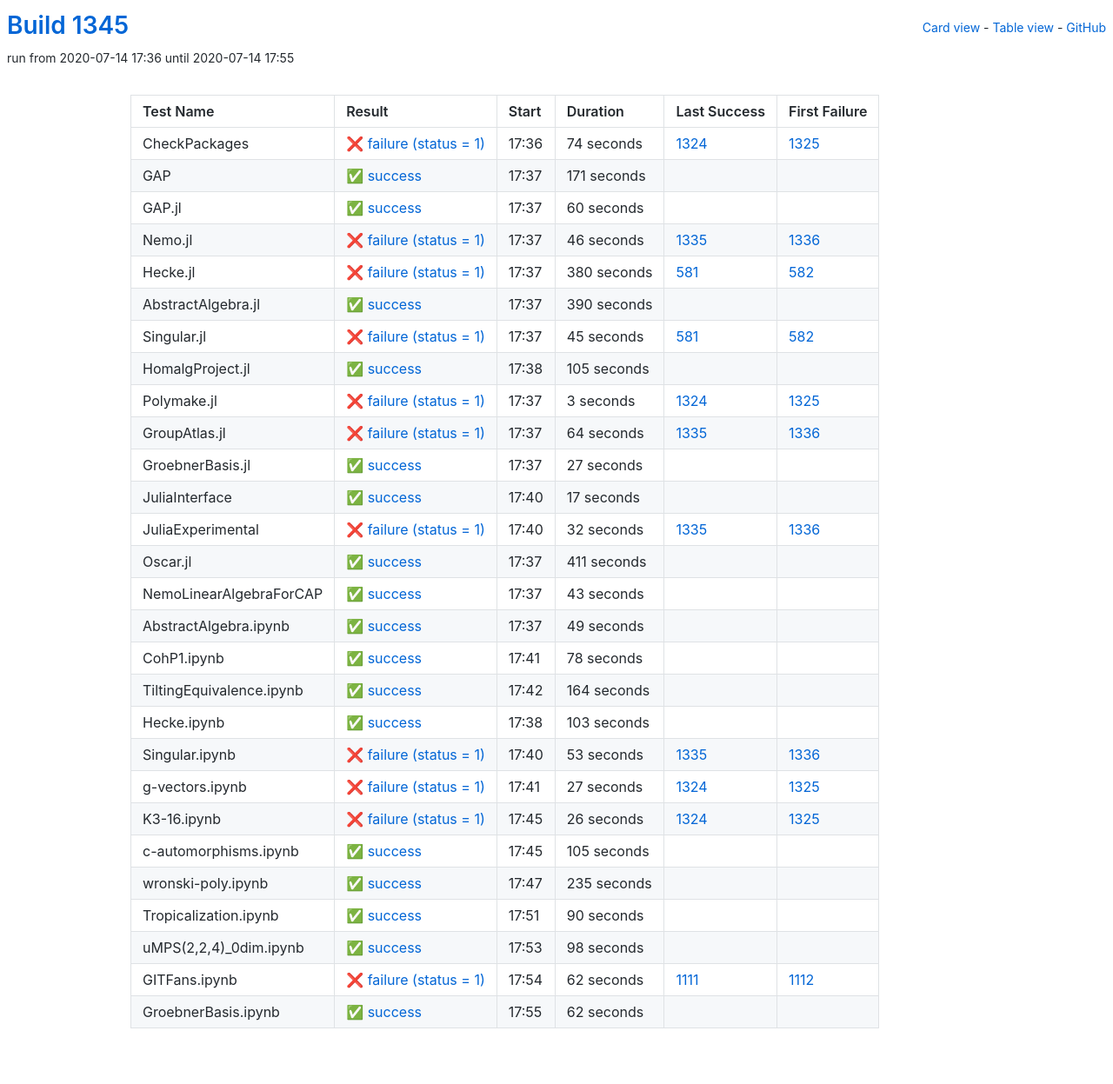
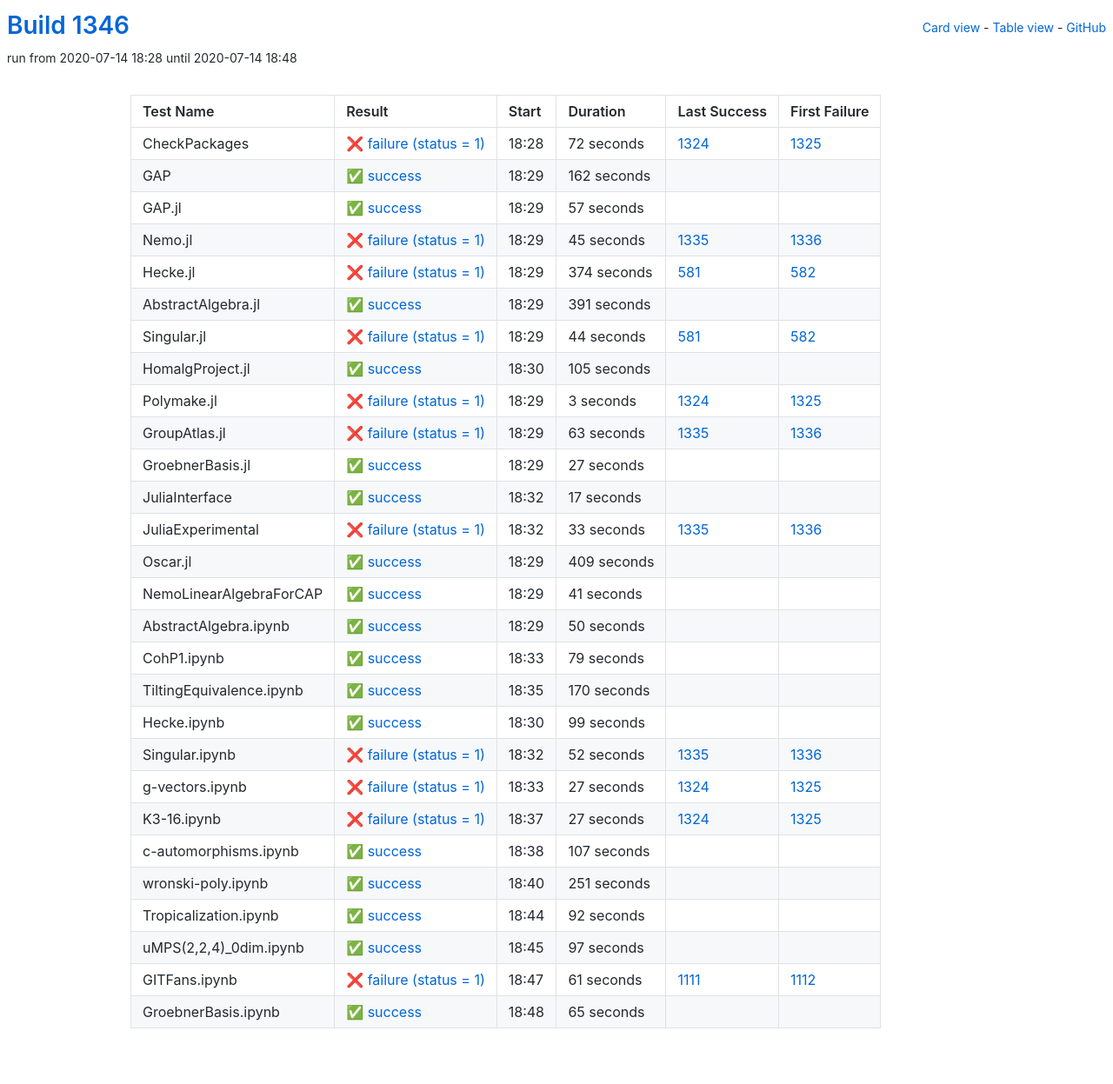
Before and after one commit to oscar-system/oscar-ci-status-1.4, a Jekyll site: the page built from table.html, in a window 1280 px wide. Shown: the whole page at 87% size. Built offline with Jekyll 4.4.1, drawn with Linux system fonts in a browser that asks for light colours.

Commit message:
Build #1346

```diff
--- a/_data/ci.yml
+++ b/_data/ci.yml
@@ -1,6 +1,6 @@
 ---
-build: 1345
-build_url: https://oscarci.mathematik.uni-kl.de/job/oscar-julia-1.4/1345/
+build: 1346
+build_url: https://oscarci.mathematik.uni-kl.de/job/oscar-julia-1.4/1346/
 job: oscar-julia-1.4
 organization: oscar-system
 repo: oscar-ci-status-1.4
@@ -8,92 +8,92 @@ repourl: https://github.com/oscar-system/oscar-ci-status-1.4
 tests:
 - name: CheckPackages
   id: checkpackages
-  log: https://oscarci.mathematik.uni-kl.de/job/oscar-julia-1.4/1345/artifact/logs/build-1345/CheckPackages.log
-  start: 2020-07-14 17:36
+  log: https://oscarci.mathematik.uni-kl.de/job/oscar-julia-1.4/1346/artifact/logs/build-1346/CheckPackages.log
+  start: 2020-07-14 18:28
   success: false
   exitcode: 1
   status: failure
-  duration: 74
+  duration: 72
   last_success: 1324
   last_success_url: https://oscarci.mathematik.uni-kl.de/job/oscar-julia-1.4/1324/
   first_failure: 1325
   first_failure_url: https://oscarci.mathematik.uni-kl.de/job/oscar-julia-1.4/1325/
 - name: GAP
   id: gap
-  log: https://oscarci.mathematik.uni-kl.de/job/oscar-julia-1.4/1345/artifact/logs/build-1345/GAP.log
-  start: 2020-07-14 17:37
+  log: https://oscarci.mathematik.uni-kl.de/job/oscar-julia-1.4/1346/artifact/logs/build-1346/GAP.log
+  start: 2020-07-14 18:29
   success: true
   exitcode: 0
   status: success
-  duration: 171
+  duration: 162
   last_success: false
   last_success_url:
   first_failure: false
   first_failure_url:
 - name: GAP.jl
   id: gap-jl
-  log: https://oscarci.mathematik.uni-kl.de/job/oscar-julia-1.4/1345/artifact/logs/build-1345/GAP.jl.log
-  start: 2020-07-14 17:37
+  log: https://oscarci.mathematik.uni-kl.de/job/oscar-julia-1.4/1346/artifact/logs/build-1346/GAP.jl.log
+  start: 2020-07-14 18:29
   success: true
   exitcode: 0
   status: success
-  duration: 60
+  duration: 57
   last_success: false
   last_success_url:
   first_failure: false
   first_failure_url:
 - name: Nemo.jl
   id: nemo-jl
-  log: https://oscarci.mathematik.uni-kl.de/job/oscar-julia-1.4/1345/artifact/logs/build-1345/Nemo.jl.log
-  start: 2020-07-14 17:37
+  log: https://oscarci.mathematik.uni-kl.de/job/oscar-julia-1.4/1346/artifact/logs/build-1346/Nemo.jl.log
+  start: 2020-07-14 18:29
   success: false
   exitcode: 1
   status: failure
-  duration: 46
+  duration: 45
   last_success: 1335
   last_success_url: https://oscarci.mathematik.uni-kl.de/job/oscar-julia-1.4/1335/
   first_failure: 1336
   first_failure_url: https://oscarci.mathematik.uni-kl.de/job/oscar-julia-1.4/1336/
 - name: Hecke.jl
   id: hecke-jl
-  log: https://oscarci.mathematik.uni-kl.de/job/oscar-julia-1.4/1345/artifact/logs/build-1345/Hecke.jl.log
-  start: 2020-07-14 17:37
+  log: https://oscarci.mathematik.uni-kl.de/job/oscar-julia-1.4/1346/artifact/logs/build-1346/Hecke.jl.log
+  start: 2020-07-14 18:29
   success: false
   exitcode: 1
   status: failure
-  duration: 380
+  duration: 374
   last_success: 581
   last_success_url: https://oscarci.mathematik.uni-kl.de/job/oscar-julia-1.4/581/
   first_failure: 582
   first_failure_url: https://oscarci.mathematik.uni-kl.de/job/oscar-julia-1.4/582/
 - name: AbstractAlgebra.jl
   id: abstractalgebra-jl
-  log: https://oscarci.mathematik.uni-kl.de/job/oscar-julia-1.4/1345/artifact/logs/build-1345/AbstractAlgebra.jl.log
-  start: 2020-07-14 17:37
+  log: https://oscarci.mathematik.uni-kl.de/job/oscar-julia-1.4/1346/artifact/logs/build-1346/AbstractAlgebra.jl.log
+  start: 2020-07-14 18:29
   success: true
   exitcode: 0
   status: success
-  duration: 390
+  duration: 391
   last_success: false
   last_success_url:
   first_failure: false
   first_failure_url:
 - name: Singular.jl
   id: singular-jl
-  log: https://oscarci.mathematik.uni-kl.de/job/oscar-julia-1.4/1345/artifact/logs/build-1345/Singular.jl.log
-  start: 2020-07-14 17:37
+  log: https://oscarci.mathematik.uni-kl.de/job/oscar-julia-1.4/1346/artifact/logs/build-1346/Singular.jl.log
+  start: 2020-07-14 18:29
   success: false
   exitcode: 1
   status: failure
-  duration: 45
+  duration: 44
   last_success: 581
   last_success_url: https://oscarci.mathematik.uni-kl.de/job/oscar-julia-1.4/581/
   first_failure: 582
   first_failure_url: https://oscarci.mathematik.uni-kl.de/job/oscar-julia-1.4/582/
 - name: HomalgProject.jl
   id: homalgproject-jl
-  log: https://oscarci.mathematik.uni-kl.de/job/oscar-julia-1.4/1345/artifact/logs/build-1345/HomalgProject.jl.log
-  start: 2020-07-14 17:38
+  log: https://oscarci.mathematik.uni-kl.de/job/oscar-julia-1.4/1346/artifact/logs/build-1346/HomalgProject.jl.log
+  start: 2020-07-14 18:30
   success: true
   exitcode: 0
   status: success
@@ -104,8 +104,8 @@ tests:
   first_failure_url:
 - name: Polymake.jl
   id: polymake-jl
-  log: https://oscarci.mathematik.uni-kl.de/job/oscar-julia-1.4/1345/artifact/logs/build-1345/Polymake.jl.log
-  start: 2020-07-14 17:37
+  log: https://oscarci.mathematik.uni-kl.de/job/oscar-julia-1.4/1346/artifact/logs/build-1346/Polymake.jl.log
+  start: 2020-07-14 18:29
   success: false
   exitcode: 1
   status: failure
@@ -116,20 +116,20 @@ tests:
   first_failure_url: https://oscarci.mathematik.uni-kl.de/job/oscar-julia-1.4/1325/
 - name: GroupAtlas.jl
   id: groupatlas-jl
-  log: https://oscarci.mathematik.uni-kl.de/job/oscar-julia-1.4/1345/artifact/logs/build-1345/GroupAtlas.jl.log
-  start: 2020-07-14 17:37
+  log: https://oscarci.mathematik.uni-kl.de/job/oscar-julia-1.4/1346/artifact/logs/build-1346/GroupAtlas.jl.log
+  start: 2020-07-14 18:29
   success: false
   exitcode: 1
   status: failure
-  duration: 64
+  duration: 63
   last_success: 1335
   last_success_url: https://oscarci.mathematik.uni-kl.de/job/oscar-julia-1.4/1335/
   first_failure: 1336
   first_failure_url: https://oscarci.mathematik.uni-kl.de/job/oscar-julia-1.4/1336/
 - name: GroebnerBasis.jl
   id: groebnerbasis-jl
-  log: https://oscarci.mathematik.uni-kl.de/job/oscar-julia-1.4/1345/artifact/logs/build-1345/GroebnerBasis.jl.log
-  start: 2020-07-14 17:37
+  log: https://oscarci.mathematik.uni-kl.de/job/oscar-julia-1.4/1346/artifact/logs/build-1346/GroebnerBasis.jl.log
+  start: 2020-07-14 18:29
   success: true
   exitcode: 0
   status: success
@@ -140,8 +140,8 @@ tests:
   first_failure_url:
 - name: JuliaInterface
   id: juliainterface
-  log: https://oscarci.mathematik.uni-kl.de/job/oscar-julia-1.4/1345/artifact/logs/build-1345/JuliaInterface.log
-  start: 2020-07-14 17:40
+  log: https://oscarci.mathematik.uni-kl.de/job/oscar-julia-1.4/1346/artifact/logs/build-1346/JuliaInterface.log
+  start: 2020-07-14 18:32
   success: true
   exitcode: 0
   status: success
@@ -152,104 +152,104 @@ tests:
   first_failure_url:
 - name: JuliaExperimental
   id: juliaexperimental
-  log: https://oscarci.mathematik.uni-kl.de/job/oscar-julia-1.4/1345/artifact/logs/build-1345/JuliaExperimental.log
-  start: 2020-07-14 17:40
+  log: https://oscarci.mathematik.uni-kl.de/job/oscar-julia-1.4/1346/artifact/logs/build-1346/JuliaExperimental.log
+  start: 2020-07-14 18:32
   success: false
   exitcode: 1
   status: failure
-  duration: 32
+  duration: 33
   last_success: 1335
   last_success_url: https://oscarci.mathematik.uni-kl.de/job/oscar-julia-1.4/1335/
   first_failure: 1336
   first_failure_url: https://oscarci.mathematik.uni-kl.de/job/oscar-julia-1.4/1336/
 - name: Oscar.jl
   id: oscar-jl
-  log: https://oscarci.mathematik.uni-kl.de/job/oscar-julia-1.4/1345/artifact/logs/build-1345/Oscar.jl.log
-  start: 2020-07-14 17:37
+  log: https://oscarci.mathematik.uni-kl.de/job/oscar-julia-1.4/1346/artifact/logs/build-1346/Oscar.jl.log
+  start: 2020-07-14 18:29
   success: true
   exitcode: 0
   status: success
-  duration: 411
+  duration: 409
   last_success: false
   last_success_url:
   first_failure: false
   first_failure_url:
 - name: NemoLinearAlgebraForCAP
   id: nemolinearalgebraforcap
-  log: https://oscarci.mathematik.uni-kl.de/job/oscar-julia-1.4/1345/artifact/logs/build-1345/NemoLinearAlgebraForCAP.log
-  start: 2020-07-14 17:37
+  log: https://oscarci.mathematik.uni-kl.de/job/oscar-julia-1.4/1346/artifact/logs/build-1346/NemoLinearAlgebraForCAP.log
+  start: 2020-07-14 18:29
   success: true
   exitcode: 0
   status: success
-  duration: 43
+  duration: 41
   last_success: false
   last_success_url:
   first_failure: false
   first_failure_url:
 - name: AbstractAlgebra.ipynb
   id: abstractalgebra-ipynb
-  log: https://oscarci.mathematik.uni-kl.de/job/oscar-julia-1.4/1345/artifact/logs/build-1345/AbstractAlgebra.ipynb.log
-  start: 2020-07-14 17:37
+  log: https://oscarci.mathematik.uni-kl.de/job/oscar-julia-1.4/1346/artifact/logs/build-1346/AbstractAlgebra.ipynb.log
+  start: 2020-07-14 18:29
   success: true
   exitcode: 0
   status: success
-  duration: 49
+  duration: 50
   last_success: false
   last_success_url:
   first_failure: false
   first_failure_url:
 - name: CohP1.ipynb
   id: cohp1-ipynb
-  log: https://oscarci.mathematik.uni-kl.de/job/oscar-julia-1.4/1345/artifact/logs/build-1345/CohP1.ipynb.log
-  start: 2020-07-14 17:41
+  log: https://oscarci.mathematik.uni-kl.de/job/oscar-julia-1.4/1346/artifact/logs/build-1346/CohP1.ipynb.log
+  start: 2020-07-14 18:33
   success: true
   exitcode: 0
   status: success
-  duration: 78
+  duration: 79
   last_success: false
   last_success_url:
   first_failure: false
   first_failure_url:
 - name: TiltingEquivalence.ipynb
   id: tiltingequivalence-ipynb
-  log: https://oscarci.mathematik.uni-kl.de/job/oscar-julia-1.4/1345/artifact/logs/build-1345/TiltingEquivalence.ipynb.log
-  start: 2020-07-14 17:42
+  log: https://oscarci.mathematik.uni-kl.de/job/oscar-julia-1.4/1346/artifact/logs/build-1346/TiltingEquivalence.ipynb.log
+  start: 2020-07-14 18:35
   success: true
   exitcode: 0
   status: success
-  duration: 164
+  duration: 170
   last_success: false
   last_success_url:
   first_failure: false
   first_failure_url:
 - name: Hecke.ipynb
   id: hecke-ipynb
-  log: https://oscarci.mathematik.uni-kl.de/job/oscar-julia-1.4/1345/artifact/logs/build-1345/Hecke.ipynb.log
-  start: 2020-07-14 17:38
+  log: https://oscarci.mathematik.uni-kl.de/job/oscar-julia-1.4/1346/artifact/logs/build-1346/Hecke.ipynb.log
+  start: 2020-07-14 18:30
   success: true
   exitcode: 0
   status: success
-  duration: 103
+  duration: 99
   last_success: false
   last_success_url:
   first_failure: false
   first_failure_url:
 - name: Singular.ipynb
   id: singular-ipynb
-  log: https://oscarci.mathematik.uni-kl.de/job/oscar-julia-1.4/1345/artifact/logs/build-1345/Singular.ipynb.log
-  start: 2020-07-14 17:40
+  log: https://oscarci.mathematik.uni-kl.de/job/oscar-julia-1.4/1346/artifact/logs/build-1346/Singular.ipynb.log
+  start: 2020-07-14 18:32
   success: false
   exitcode: 1
   status: failure
-  duration: 53
+  duration: 52
   last_success: 1335
   last_success_url: https://oscarci.mathematik.uni-kl.de/job/oscar-julia-1.4/1335/
   first_failure: 1336
   first_failure_url: https://oscarci.mathematik.uni-kl.de/job/oscar-julia-1.4/1336/
 - name: g-vectors.ipynb
   id: g-vectors-ipynb
-  log: https://oscarci.mathematik.uni-kl.de/job/oscar-julia-1.4/1345/artifact/logs/build-1345/g-vectors.ipynb.log
-  start: 2020-07-14 17:41
+  log: https://oscarci.mathematik.uni-kl.de/job/oscar-julia-1.4/1346/artifact/logs/build-1346/g-vectors.ipynb.log
+  start: 2020-07-14 18:33
   success: false
   exitcode: 1
   status: failure
@@ -260,84 +260,84 @@ tests:
   first_failure_url: https://oscarci.mathematik.uni-kl.de/job/oscar-julia-1.4/1325/
 - name: K3-16.ipynb
   id: k3-16-ipynb
-  log: https://oscarci.mathematik.uni-kl.de/job/oscar-julia-1.4/1345/artifact/logs/build-1345/K3-16.ipynb.log
-  start: 2020-07-14 17:45
+  log: https://oscarci.mathematik.uni-kl.de/job/oscar-julia-1.4/1346/artifact/logs/build-1346/K3-16.ipynb.log
+  start: 2020-07-14 18:37
   success: false
   exitcode: 1
   status: failure
-  duration: 26
+  duration: 27
   last_success: 1324
   last_success_url: https://oscarci.mathematik.uni-kl.de/job/oscar-julia-1.4/1324/
   first_failure: 1325
   first_failure_url: https://oscarci.mathematik.uni-kl.de/job/oscar-julia-1.4/1325/
 - name: c-automorphisms.ipynb
   id: c-automorphisms-ipynb
-  log: https://oscarci.mathematik.uni-kl.de/job/oscar-julia-1.4/1345/artifact/logs/build-1345/c-automorphisms.ipynb.log
-  start: 2020-07-14 17:45
+  log: https://oscarci.mathematik.uni-kl.de/job/oscar-julia-1.4/1346/artifact/logs/build-1346/c-automorphisms.ipynb.log
+  start: 2020-07-14 18:38
   success: true
   exitcode: 0
   status: success
-  duration: 105
+  duration: 107
   last_success: false
   last_success_url:
   first_failure: false
   first_failure_url:
 - name: wronski-poly.ipynb
   id: wronski-poly-ipynb
-  log: https://oscarci.mathematik.uni-kl.de/job/oscar-julia-1.4/1345/artifact/logs/build-1345/wronski-poly.ipynb.log
-  start: 2020-07-14 17:47
+  log: https://oscarci.mathematik.uni-kl.de/job/oscar-julia-1.4/1346/artifact/logs/build-1346/wronski-poly.ipynb.log
+  start: 2020-07-14 18:40
   success: true
   exitcode: 0
   status: success
-  duration: 235
+  duration: 251
   last_success: false
   last_success_url:
   first_failure: false
   first_failure_url:
 - name: Tropicalization.ipynb
   id: tropicalization-ipynb
-  log: https://oscarci.mathematik.uni-kl.de/job/oscar-julia-1.4/1345/artifact/logs/build-1345/Tropicalization.ipynb.log
-  start: 2020-07-14 17:51
+  log: https://oscarci.mathematik.uni-kl.de/job/oscar-julia-1.4/1346/artifact/logs/build-1346/Tropicalization.ipynb.log
+  start: 2020-07-14 18:44
   success: true
   exitcode: 0
   status: success
-  duration: 90
+  duration: 92
   last_success: false
   last_success_url:
   first_failure: false
   first_failure_url:
 - name: uMPS(2,2,4)_0dim.ipynb
   id: umps-2-2-4-0dim-ipynb
-  log: https://oscarci.mathematik.uni-kl.de/job/oscar-julia-1.4/1345/artifact/logs/build-1345/uMPS-2-2-4-_0dim.ipynb.log
-  start: 2020-07-14 17:53
+  log: https://oscarci.mathematik.uni-kl.de/job/oscar-julia-1.4/1346/artifact/logs/build-1346/uMPS-2-2-4-_0dim.ipynb.log
+  start: 2020-07-14 18:45
   success: true
   exitcode: 0
   status: success
-  duration: 98
+  duration: 97
   last_success: false
   last_success_url:
   first_failure: false
   first_failure_url:
 - name: GITFans.ipynb
   id: gitfans-ipynb
-  log: https://oscarci.mathematik.uni-kl.de/job/oscar-julia-1.4/1345/artifact/logs/build-1345/GITFans.ipynb.log
-  start: 2020-07-14 17:54
+  log: https://oscarci.mathematik.uni-kl.de/job/oscar-julia-1.4/1346/artifact/logs/build-1346/GITFans.ipynb.log
+  start: 2020-07-14 18:47
   success: false
   exitcode: 1
   status: failure
-  duration: 62
+  duration: 61
   last_success: 1111
   last_success_url: https://oscarci.mathematik.uni-kl.de/job/oscar-julia-1.4/1111/
   first_failure: 1112
   first_failure_url: https://oscarci.mathematik.uni-kl.de/job/oscar-julia-1.4/1112/
 - name: GroebnerBasis.ipynb
   id: groebnerbasis-ipynb
-  log: https://oscarci.mathematik.uni-kl.de/job/oscar-julia-1.4/1345/artifact/logs/build-1345/GroebnerBasis.ipynb.log
-  start: 2020-07-14 17:55
+  log: https://oscarci.mathematik.uni-kl.de/job/oscar-julia-1.4/1346/artifact/logs/build-1346/GroebnerBasis.ipynb.log
+  start: 2020-07-14 18:48
   success: true
   exitcode: 0
   status: success
-  duration: 62
+  duration: 65
   last_success: false
   last_success_url:
   first_failure: false
```
Also changed, not shown: README.md.
